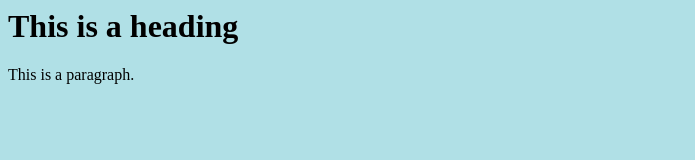
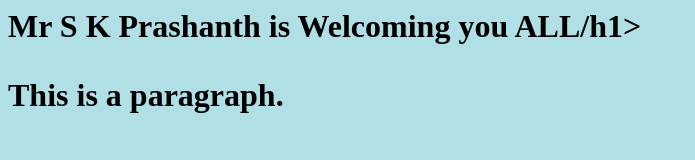
Before and after one commit to prashanthsk/sample1, a plain HTML site: page index.html in a window 1280 px wide. Shown: the whole page, without its empty margins (0-695 px from the left). Drawn offline with Linux system fonts and the light colour scheme.

Commit message:
Update index.html

```diff
--- a/index.html
+++ b/index.html
@@ -1,7 +1,7 @@
 <html>
 <body style="background-color:powderblue;">
 
-<h1>This is a heading</h1>
+<h1>Mr S K Prashanth is Welcoming you ALL/h1>
 <p>This is a paragraph.</p>
 
 </body>
```
